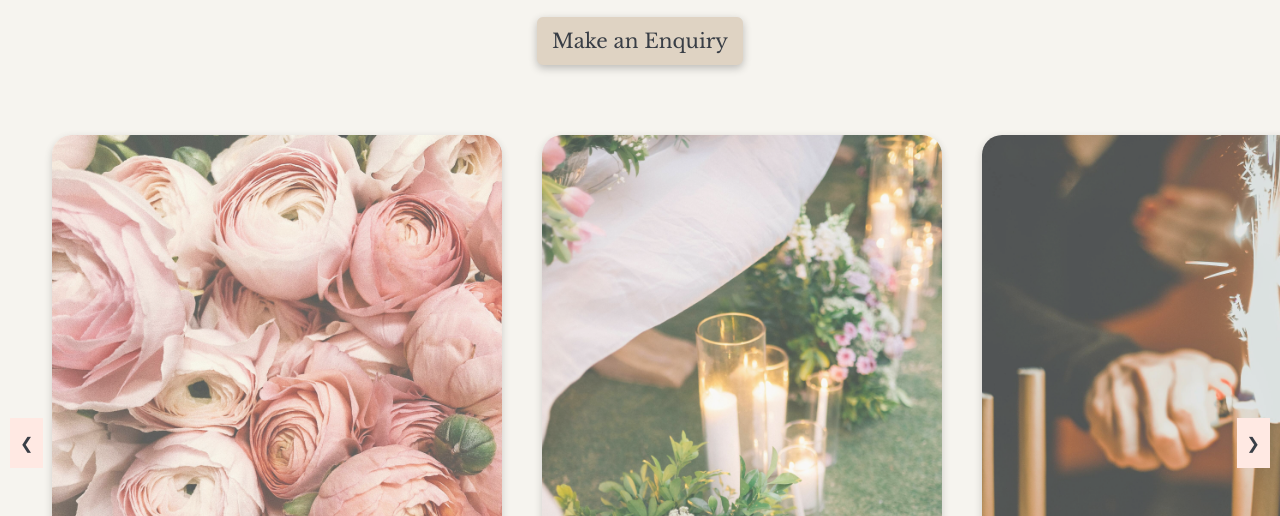
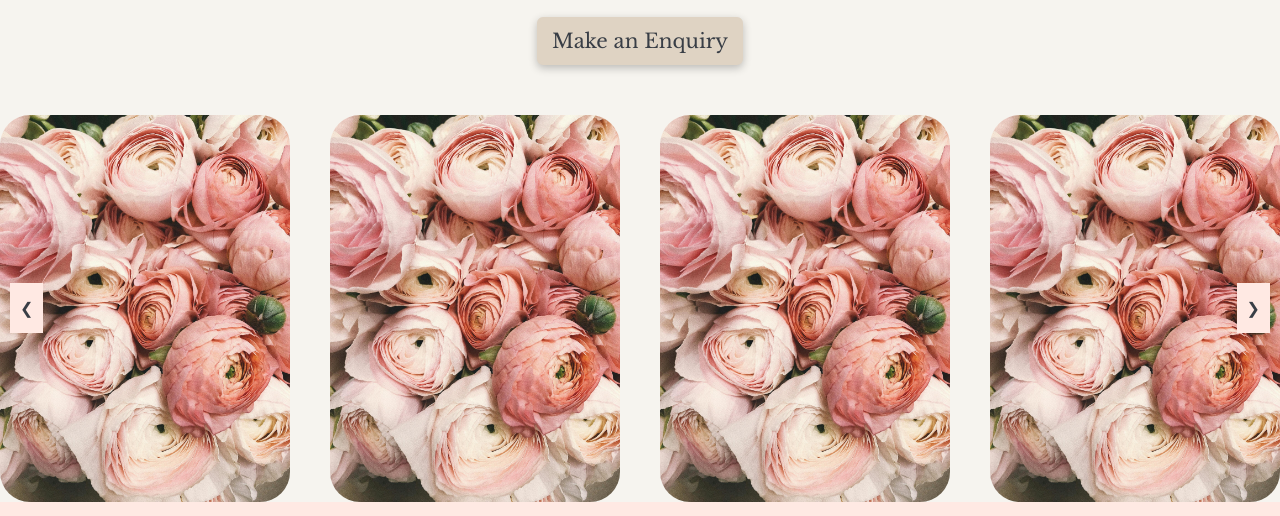
Before and after one commit to GeorginaMudditt/Romarin_Events, a plain HTML site: page index.html in a window 1280 px wide. Shown: the part 570-1086 px from the top of the page. Drawn offline with nearby package versions, Linux system fonts and the light colour scheme; a web font is replaced by a local one.

Commit message:
add swiper for carousel, move img info to data.json, add reset.css

```diff
--- a/index.html
+++ b/index.html
@@ -3,6 +3,7 @@
   <head>
     <meta charset="UTF-8" />
     <meta name="viewport" content="width=device-width, initial-scale=1.0" />
+    <link rel="stylesheet" href="src/reset.css" />
     <script
       src="https://cdn.jsdelivr.net/npm/bootstrap@5.3.3/dist/js/bootstrap.bundle.min.js"
       integrity="sha384-YvpcrYf0tY3lHB60NNkmXc5s9fDVZLESaAA55NDzOxhy9GkcIdslK1eN7N6jIeHz"
@@ -25,6 +26,10 @@
       rel="stylesheet"
     />
     <link rel="stylesheet" href="src/styles.css" />
+    <link
+      rel="stylesheet"
+      href="https://cdn.jsdelivr.net/npm/swiper@11/swiper-bundle.min.css"
+    />
     <title>Romarin Events</title>
     <link rel="icon" type="image/png" href="./images/favicon.png" />
     <meta
@@ -88,33 +93,11 @@
       <button type="button" class="btn btn-reg">
         <a href="mailto:">Make an Enquiry</a>
       </button>
-      <div class="image-carousel">
-        <button class="carousel-button prev" onclick="prevSlide()">
-          &#10094;
-        </button>
-        <ul class="slides">
-          <li><img src="./images/roses-secret-garden.jpg" alt="" /></li>
-          <li><img src="./images/outside-table-panditwiguna.jpg" alt="" /></li>
-          <li><img src="./images/birthday-cake-marinautrabo.jpg" alt="" /></li>
-          <li><img src="./images/beach-table-asadphoto.jpg" alt="" /></li>
-          <li><img src="./images/champagne-cottonbro.jpg" alt="" /></li>
-          <li><img src="./images/couple-rocsana99.jpg" alt="" /></li>
-          <li><img src="./images/cupcake-jessbaileydesign.jpg" alt="" /></li>
-          <li><img src="./images/elegant-table-bohlemedia.jpg" alt="" /></li>
-          <li><img src="./images/wine-tasting-laker.jpg" alt="" /></li>
-          <li><img src="./images/table-flowers-jeremy-wong.jpg" alt="" /></li>
-          <li><img src="./images/birthday-tea-erindderstila.jpg" alt="" /></li>
-          <li><img src="./images/dress-shoes-panditwiguna.jpg" alt="" /></li>
-          <li><img src="./images/lavendar-olga-volkovitskaia.jpg" alt="" /></li>
-          <li><img src="./images/inside-table-mat-brown.jpg" alt="" /></li>
-          <li>
-            <img src="./images/wedding-dress-coralbellestudios.jpg" alt="" />
-          </li>
-          <li><img src="./images/wedding-rings-pixabay.jpg" alt="" /></li>
-        </ul>
-        <button class="carousel-button next" onclick="nextSlide()">
-          &#10095;
-        </button>
+      <!-- Swiper -->
+      <div class="swiper mySwiper">
+        <div class="swiper-wrapper"></div>
+        <button class="carousel-button prev">&#10094;</button>
+        <button class="carousel-button next">&#10095;</button>
       </div>
     </main>
 
@@ -132,6 +115,8 @@
         ><i class="fa-brands fa-square-twitter socials"></i
       ></a>
     </footer>
+    <!-- Swiper JS -->
+    <script src="https://cdn.jsdelivr.net/npm/swiper@11/swiper-bundle.min.js"></script>
     <script src="./src/carousel.js"></script>
   </body>
 </html>
--- a/src/carousel.js
+++ b/src/carousel.js
@@ -1,43 +1,53 @@
-let currentSlide = 0;
+async function fetchData() {
+  try {
+    const response = await fetch("./src/data.json");
+    const data = await response.json();
 
-function showSlide(index) {
-  const slides = document.querySelectorAll(".slides li");
-  const prevButton = document.querySelector(".carousel-button.prev");
-  const nextButton = document.querySelector(".carousel-button.next");
-
-  // Clamp the index to ensure it's within the bounds
-  currentSlide = Math.max(0, Math.min(index, slides.length - 1));
-
-  const offset = -currentSlide * 100;
-  document.querySelector(".slides").style.transform = `translateX(${offset}%)`;
-
-  // Update button states
-  prevButton.disabled = currentSlide === 0;
-  nextButton.disabled = currentSlide === slides.length - 1; // Disable if on last slide
-}
-
-function nextSlide() {
-  const slides = document.querySelectorAll(".slides li");
-  // Improved condition to prevent going out-of-bounds
-  if (currentSlide < slides.length - 1) {
-    showSlide(currentSlide + 1);
+    return data;
+  } catch (error) {
+    console.log(error);
   }
 }
 
-function prevSlide() {
-  // Improved condition to prevent going out-of-bounds
-  if (currentSlide > 0) {
-    showSlide(currentSlide - 1);
-  }
+async function init() {
+  const swiperWrapper = document.querySelector(".swiper-wrapper");
+
+  const images = await fetchData();
+
+  images.forEach((image) => {
+    swiperWrapper.innerHTML += `
+      <div class="swiper-slide">
+        <img src="${image.src}" alt="${image.alt}" />
+      </div>
+    `;
+  });
+
+  const swiper = new Swiper(".mySwiper", {
+    centeredSlidesBounds: true,
+    height: 600,
+    spaceBetween: 30,
+    navigation: {
+      nextEl: ".next",
+      prevEl: ".prev",
+    },
+    breakpoints: {
+      // when window width is >= 320px
+      320: {
+        slidesPerView: 2,
+        spaceBetween: 20,
+      },
+      // when window width is >= 480px
+      480: {
+        slidesPerView: 3,
+        spaceBetween: 30,
+      },
+      // when window width is >= 640px
+      640: {
+        slidesPerView: 4,
+        spaceBetween: 40,
+      },
+    },
+  });
 }
 
-// Initialize the first slide and disable the prev button initially
-showSlide(currentSlide);
-
-// Event listeners for buttons
-document
-  .querySelector(".carousel-button.next")
-  .addEventListener("click", nextSlide);
-document
-  .querySelector(".carousel-button.prev")
-  .addEventListener("click", prevSlide);
+init();
--- /dev/null
+++ b/src/data.json
@@ -0,0 +1,58 @@
+[
+  {
+    "src": "./images/roses-secret-garden.jpg",
+    "alt": "roses"
+  },
+  {
+    "src": "./images/roses-secret-garden.jpg",
+    "alt": "roses"
+  },
+  {
+    "src": "./images/roses-secret-garden.jpg",
+    "alt": "roses"
+  },
+  {
+    "src": "./images/roses-secret-garden.jpg",
+    "alt": "roses"
+  },
+  {
+    "src": "./images/roses-secret-garden.jpg",
+    "alt": "roses"
+  },
+  {
+    "src": "./images/roses-secret-garden.jpg",
+    "alt": "roses"
+  },
+  {
+    "src": "./images/roses-secret-garden.jpg",
+    "alt": "roses"
+  },
+  {
+    "src": "./images/roses-secret-garden.jpg",
+    "alt": "roses"
+  },
+  {
+    "src": "./images/roses-secret-garden.jpg",
+    "alt": "roses"
+  },
+  {
+    "src": "./images/roses-secret-garden.jpg",
+    "alt": "roses"
+  },
+  {
+    "src": "./images/roses-secret-garden.jpg",
+    "alt": "roses"
+  },
+  {
+    "src": "./images/roses-secret-garden.jpg",
+    "alt": "roses"
+  },
+  {
+    "src": "./images/roses-secret-garden.jpg",
+    "alt": "roses"
+  },
+  {
+    "src": "./images/roses-secret-garden.jpg",
+    "alt": "roses"
+  }
+]
--- /dev/null
+++ b/src/reset.css
@@ -0,0 +1,127 @@
+html,
+body,
+div,
+span,
+applet,
+object,
+iframe,
+h1,
+h2,
+h3,
+h4,
+h5,
+h6,
+p,
+blockquote,
+pre,
+a,
+abbr,
+acronym,
+address,
+big,
+cite,
+code,
+del,
+dfn,
+em,
+img,
+ins,
+kbd,
+q,
+s,
+samp,
+small,
+strike,
+strong,
+sub,
+sup,
+tt,
+var,
+b,
+u,
+i,
+center,
+dl,
+dt,
+dd,
+ol,
+ul,
+li,
+fieldset,
+form,
+label,
+legend,
+table,
+caption,
+tbody,
+tfoot,
+thead,
+tr,
+th,
+td,
+article,
+aside,
+canvas,
+details,
+embed,
+figure,
+figcaption,
+footer,
+header,
+hgroup,
+menu,
+nav,
+output,
+ruby,
+section,
+summary,
+time,
+mark,
+audio,
+video {
+  margin: 0;
+  padding: 0;
+  border: 0;
+  font-size: 100%;
+  font: inherit;
+  vertical-align: baseline;
+}
+/* HTML5 display-role reset for older browsers */
+article,
+aside,
+details,
+figcaption,
+figure,
+footer,
+header,
+hgroup,
+menu,
+nav,
+section {
+  display: block;
+}
+body {
+  line-height: 1;
+}
+ol,
+ul {
+  list-style: none;
+}
+blockquote,
+q {
+  quotes: none;
+}
+blockquote:before,
+blockquote:after,
+q:before,
+q:after {
+  content: "";
+  content: none;
+}
+table {
+  border-collapse: collapse;
+  border-spacing: 0;
+}
+img {
+  max-width: 100%;
+}
--- a/src/styles.css
+++ b/src/styles.css
@@ -80,26 +80,7 @@ h2 {
   margin: 150px auto 50px auto;
   width: 400px;
 }
-.image-carousel {
-  width: 100%;
-  overflow: hidden;
-  position: relative;
-}
-.slides {
-  display: flex;
-  list-style: none;
-  transition: transform 5s ease-in-out;
-}
-.slides li {
-  flex: 0 0 auto;
-  margin: 20px;
-}
-.slides li img {
-  border-radius: 20px;
-  box-shadow: var(--box-shadow-light);
-  height: 600px;
-  opacity: 0.7;
-}
+
 .carousel-button {
   position: absolute;
   top: 50%;
@@ -111,6 +92,11 @@ h2 {
   padding: 10px;
   cursor: pointer;
   z-index: 1;
+}
+
+.swiper-slide {
+  border-radius: 30px;
+  overflow: hidden;
 }
 
 .carousel-button.prev {
```
